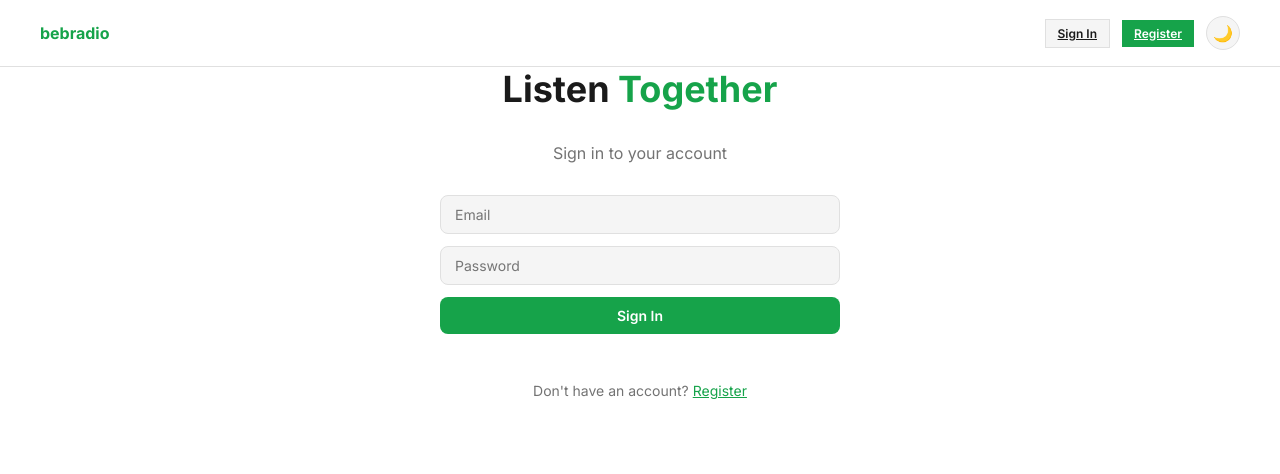
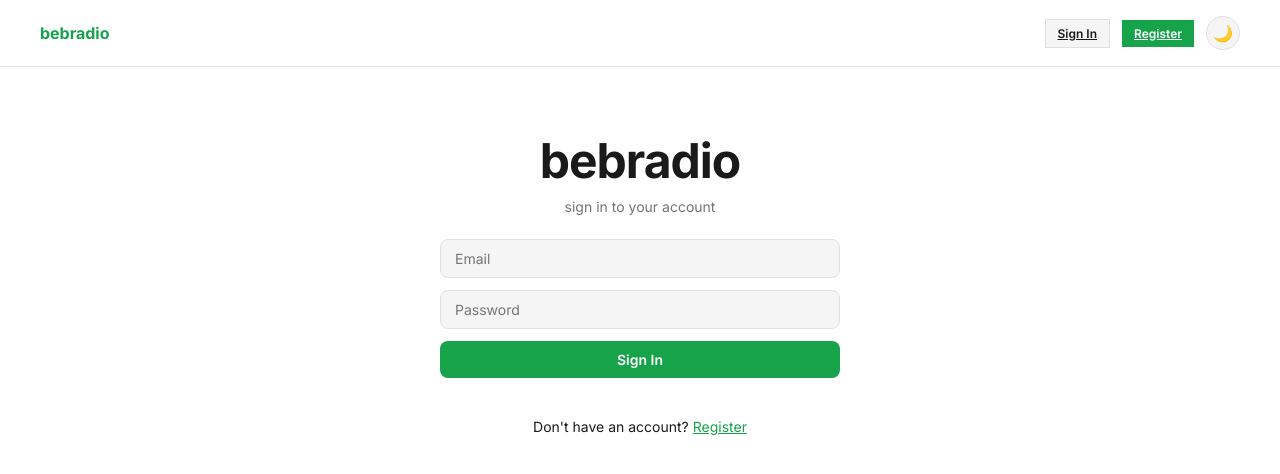
Before and after one commit to SergeiNevolin/bebradio, a React (Vite) app in the folder frontend/: page /login in a window 1280 px wide. Shown: the top 474 px of the page. Built offline with nearby package versions, Linux system fonts and the light colour scheme.

Commit message:
фиксы в интерфейсе

```diff
--- a/frontend/src/index.css
+++ b/frontend/src/index.css
@@ -144,21 +144,22 @@ input:focus {
   flex-direction: column;
   align-items: center;
   justify-content: center;
-  gap: 32px;
+  gap: 24px;
+  margin-top: 64px;
 }
 
-.home h1 {
-  font-size: 36px;
-  font-weight: 700;
+.home-title {
+  font-size: 48px;
+  font-weight: 800;
+  letter-spacing: -1px;
+  color: var(--text);
 }
 
-.home h1 span {
-  color: var(--primary);
-}
-
-.home p {
+.home-subtitle {
   color: var(--text-muted);
-  font-size: 16px;
+  font-size: 14px;
+  text-transform: lowercase;
+  margin-top: -16px;
 }
 
 .home-actions {
--- a/frontend/src/pages/Home.tsx
+++ b/frontend/src/pages/Home.tsx
@@ -76,8 +76,8 @@ export default function Home() {
 
   return (
     <div className="home">
-      <h1>Listen <span>Together</span></h1>
-      <p>Listen to music together with friends in real-time</p>
+      <h1 className="home-title">bebradio</h1>
+      <p className="home-subtitle">listen together</p>
 
       <div className="home-actions">
         <input
@@ -113,7 +113,7 @@ export default function Home() {
         {roomsLoading ? (
           <div className="room-list-empty">Loading...</div>
         ) : rooms.length === 0 ? (
-          <div className="room-list-empty">No active rooms yet. Create one above.</div>
+          <div className="room-list-empty">No active rooms yet</div>
         ) : (
           <div className="room-list">
             {rooms.map((room) => (
--- a/frontend/src/pages/Login.tsx
+++ b/frontend/src/pages/Login.tsx
@@ -29,8 +29,8 @@ export default function Login() {
       <div style={{ position: 'absolute', top: 20, right: 20 }}>
         <ThemeToggle />
       </div>
-      <h1>Listen <span>Together</span></h1>
-      <p>Sign in to your account</p>
+      <h1 className="home-title">bebradio</h1>
+      <p className="home-subtitle">Sign in to your account</p>
 
       <form onSubmit={handleSubmit} style={{ display: 'flex', flexDirection: 'column', gap: 12, width: '100%', maxWidth: 400 }}>
         <input
--- a/frontend/src/pages/Register.tsx
+++ b/frontend/src/pages/Register.tsx
@@ -30,8 +30,8 @@ export default function Register() {
       <div style={{ position: 'absolute', top: 20, right: 20 }}>
         <ThemeToggle />
       </div>
-      <h1>Listen <span>Together</span></h1>
-      <p>Create a new account</p>
+      <h1 className="home-title">bebradio</h1>
+      <p className="home-subtitle">Create a new account</p>
 
       <form onSubmit={handleSubmit} style={{ display: 'flex', flexDirection: 'column', gap: 12, width: '100%', maxWidth: 400 }}>
         <input
```
